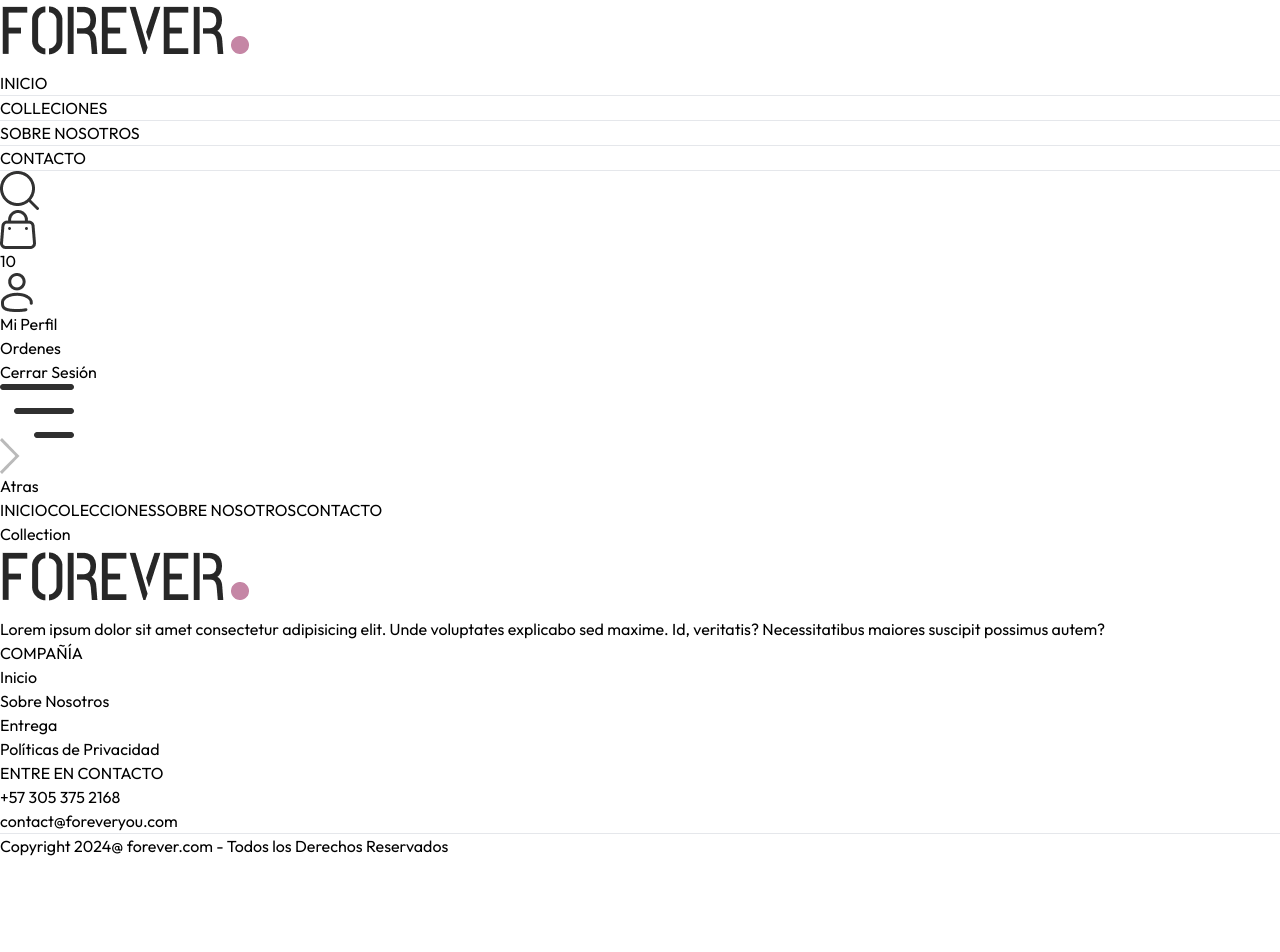
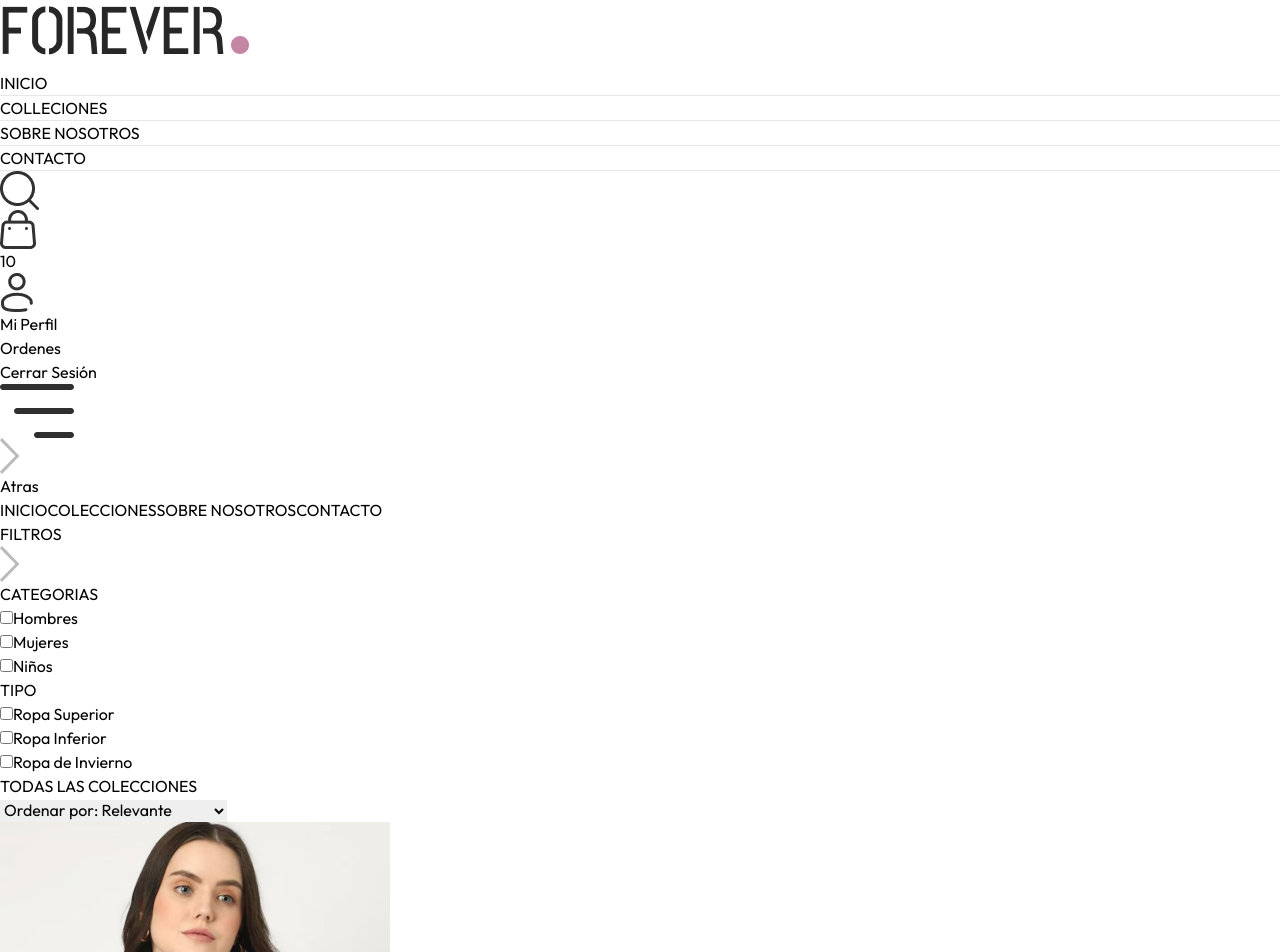
Before and after one commit to Sebastian906/E-Commerce-Frontend, a React (Vite) app: page /collection in a window 1280 px wide. Shown: the top 952 px of the page. Before the commit the page ends 858 px from the top, so only its background shows below. Built offline with nearby package versions, Linux system fonts and the light colour scheme.

Commit message:
Creación de la interfaz para las colecciones de productos, incluyendo los filtros para la búsqueda de productos

```diff
--- a/src/pages/Collection.jsx
+++ b/src/pages/Collection.jsx
@@ -1,9 +1,126 @@
-import React from 'react'
+import React, { useContext, useEffect, useState } from 'react'
+import { ShopContext } from '../context/ShopContext'
+import { assets } from '../assets/assets';
+import Title from '../components/Title';
+import ProductItem from '../components/ProductItem';
 
 const Collection = () => {
+
+    const { products } = useContext(ShopContext);
+    const [showFilter, setShowFilter] = useState(false);
+    const [filterProducts, setFilterProducts] = useState([]);
+    const [category, setCategory] = useState([]);
+    const [subCategory, setSubCategory] = useState([]);
+    const [sortType,setSortType] = useState('relevant');
+
+    const toggleCategory = (e) => {
+        if (category.includes(e.target.value)) {
+            setCategory(prev=> prev.filter(item => item !== e.target.value))
+        } else {
+            setCategory(prev => [...prev,e.target.value])
+        }
+    }
+
+    const toggleSubCategory = (e) => {
+        if (subCategory.includes(e.target.value)) {
+            setSubCategory(prev=> prev.filter(item => item !== e.target.value))
+        } else {
+            setSubCategory(prev => [...prev,e.target.value])
+        }
+    }
+
+    const applyFilter = () => {
+        let productsCopy = products.slice();
+        if (category.length > 0) {
+            productsCopy = productsCopy.filter(item => category.includes(item.category));
+        }
+        if (subCategory.length > 0) {
+            productsCopy = productsCopy.filter(item => subCategory.includes(item.subCategory));
+        }
+        setFilterProducts(productsCopy);
+    }
+
+    const sortProduct = () => {
+        let fpCopy = filterProducts.slice();
+        switch (sortType) {
+            case 'low-high':
+                setFilterProducts(fpCopy.sort((a,b)=>(a.price - b.price)));
+                break;
+            case 'high-low':
+                setFilterProducts(fpCopy.sort((a,b)=>(b.price - a.price)));
+                break;
+            default:
+                applyFilter();
+                break;
+        }
+    }
+
+    useEffect(()=>{
+        applyFilter();
+    },[category,subCategory])
+
+    useEffect(()=>{
+        sortProduct();
+    },[sortType])
+
     return (
-        <div>
-            Collection
+        <div className='flex flex-col sm:flex-row gap-1 sm:gap-10 pt-10 border-t'>
+            {/** Opciones de filtro */}
+            <div className='min-w-60'>
+                <p onClick={()=>setShowFilter(!showFilter)} className='my-2 text-xl flex items-center cursor-pointer gap-2'>FILTROS
+                    <img className={`h-3 sm:hidden ${showFilter ? 'rotate-90' : ''}`} src={assets.dropdown_icon} alt="" />
+                </p>
+                {/** Filtrar por Categoria */}
+                <div className={`border border-gray-400 pl-5 py-3 mt-6 ${showFilter ? '':'hidden'} sm:block`}>
+                    <p className='mb-3 text-sm font-medium'>CATEGORIAS</p>
+                    <div className='flex flex-col gap-2 text-sm font-light text-gray-700'>
+                        <p className='flex gap-2'>
+                            <input className='w-3' type="checkbox" value={'Hombres'} onChange={toggleCategory} />Hombres
+                        </p>
+                        <p className='flex gap-2'>
+                            <input className='w-3' type="checkbox" value={'Mujeres'} onChange={toggleCategory} />Mujeres
+                        </p>
+                        <p className='flex gap-2'>
+                            <input className='w-3' type="checkbox" value={'Niños'} onChange={toggleCategory} />Niños
+                        </p>
+                    </div>
+                </div>
+                {/** Filtros de SubCategoria */}
+                <div className={`border border-gray-400 pl-5 py-3 my-5 ${showFilter ? '':'hidden'} sm:block`}>
+                    <p className='mb-3 text-sm font-medium'>TIPO</p>
+                    <div className='flex flex-col gap-2 text-sm font-light text-gray-700'>
+                        <p className='flex gap-2'>
+                            <input className='w-3' type="checkbox" value={'Ropa Superior'} onChange={toggleSubCategory} />Ropa Superior
+                        </p>
+                        <p className='flex gap-2'>
+                            <input className='w-3' type="checkbox" value={'Ropa Inferior'} onChange={toggleSubCategory} />Ropa Inferior
+                        </p>
+                        <p className='flex gap-2'>
+                            <input className='w-3' type="checkbox" value={'Ropa de Invierno'} onChange={toggleSubCategory} />Ropa de Invierno
+                        </p>
+                    </div>
+                </div>
+            </div>
+            {/** Lado Derecho */}
+            <div className='flex-1'>
+                <div className='flex justify-between text-base sm:text-2xl mb-4'>
+                    <Title text1={"TODAS LAS"} text2={"COLECCIONES"}/>
+                    {/** Mostrar Productos */}
+                    <select onChange={(e)=>setSortType(e.target.value)} className='border-2 border-gray-300 text-sm px-2'>
+                        <option value="relevant">Ordenar por: Relevante</option>
+                        <option value="low-high">Ordenar por: Menor a Mayor</option>
+                        <option value="high-low">Ordenar por: Mayor a Menor</option>
+                    </select>
+                </div>
+                {/** Mapa de Productos */}
+                <div className='grid grid-cols-2 md:grid-cols-3 lg:grid-cols-4 gap-4 gap-y-6'>
+                    {
+                        filterProducts.map((item,index)=>(
+                            <ProductItem key={index} name={item.name} id={item._id} price={item.price} image={item.image}/>
+                        ))
+                    }
+                </div>
+            </div>
         </div>
     )
 }
```
